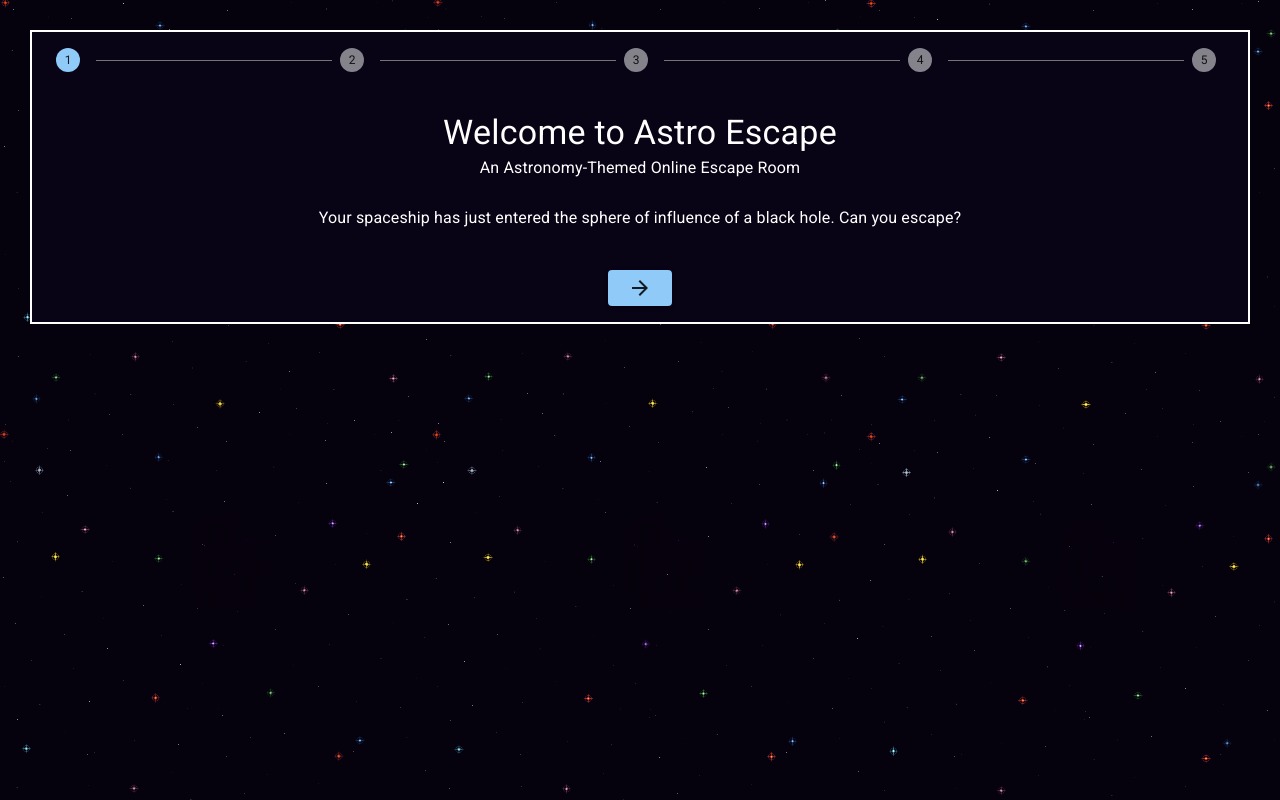
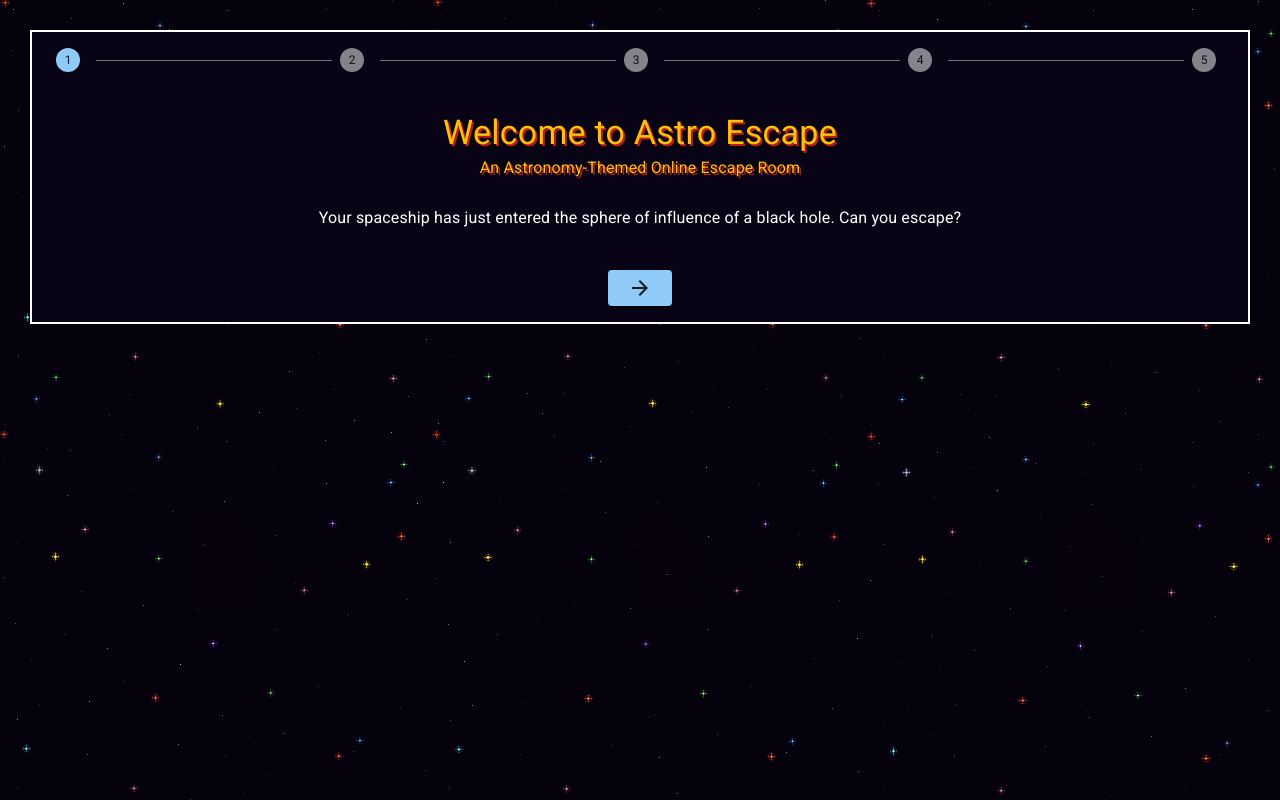
Before and after one commit to gtorrini/astro-escape, a React (Create React App) app: page / in a window 1280 px wide. Built offline with nearby package versions, Linux system fonts and the light colour scheme.

Commit message:
Added styles for main headers and page

```diff
--- a/src/App.css
+++ b/src/App.css
@@ -6,14 +6,24 @@
   margin: 30px;
 }
 
-h3, h4, h5, h6, p {
+h3, h5, h6, p, span {
   color: #ffffff;
   /* font-family: 'Consolas', 'Courier New', monospace */
+}
+
+h4, h6 {
+  color: #ffc107;
+  text-shadow: 2px 2px #b71c1c;
 }
 
 .screen {
   color: #00ff00;
   font-family: 'Consolas', 'Courier New', monospace;
+}
+
+.page {
+  color: #000000;
+  font-family: 'Times New Roman', Times, serif;
 }
 
 table, tr, td {
```
